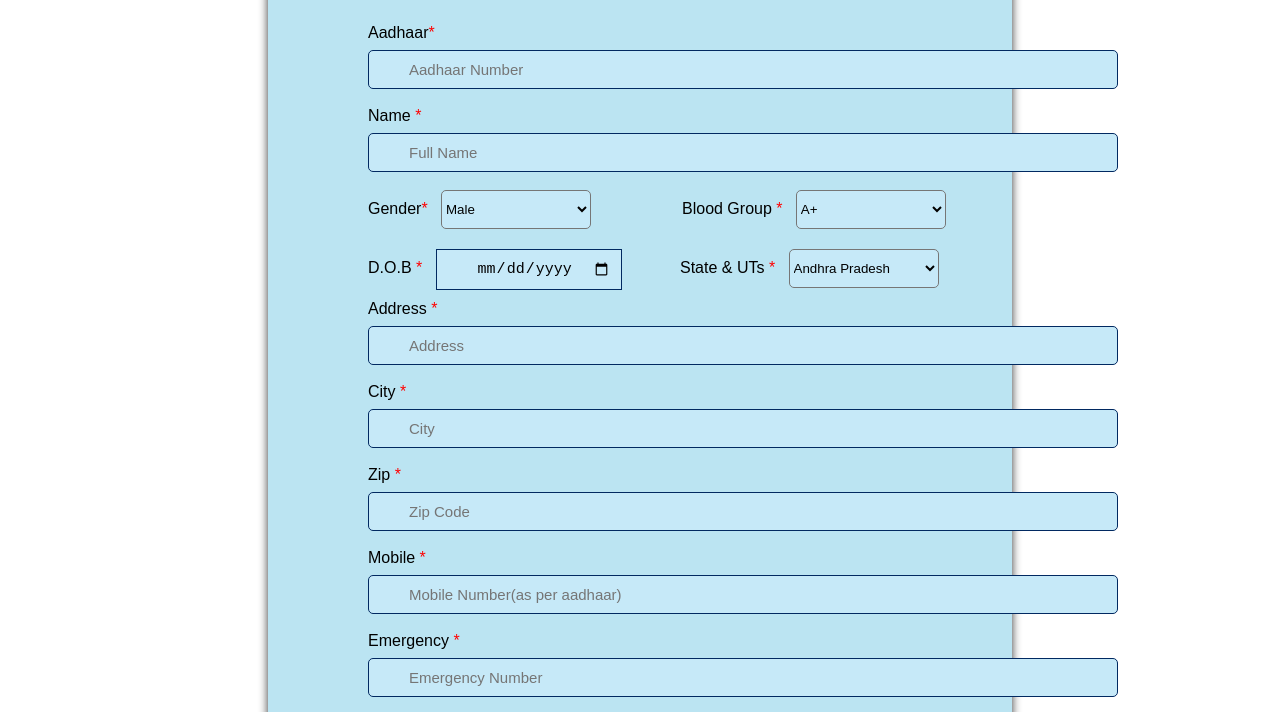
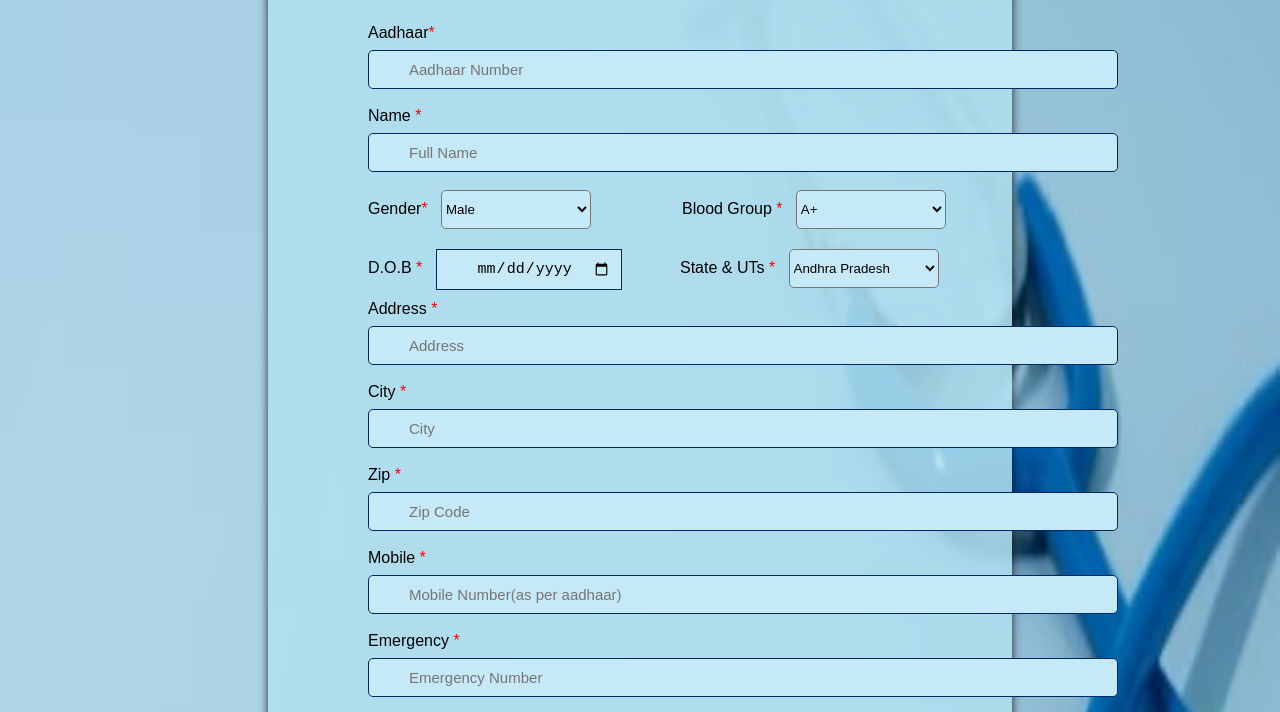
Before and after one commit to PRgb2022/login-page-MV, a plain HTML site: page spatientSignup.html in a window 1280 px wide. Shown: the part 293-1005 px from the top of the page. Drawn offline with nearby package versions, Linux system fonts and the light colour scheme.

Commit message:
Update spatientSignup.html

```diff
--- a/spatientSignup.html
+++ b/spatientSignup.html
@@ -9,7 +9,7 @@ body {
     margin: 0px;
     padding: 0px;
 /*   background-color: #081666; */
-  background-image: url(medivault back-img.jpeg)  ;
+  background-image: url("medivault back-img.jpeg")  ;
   background-repeat: no-repeat;
   background-size: 100% 105%;
   /* background-position: center; */
```
